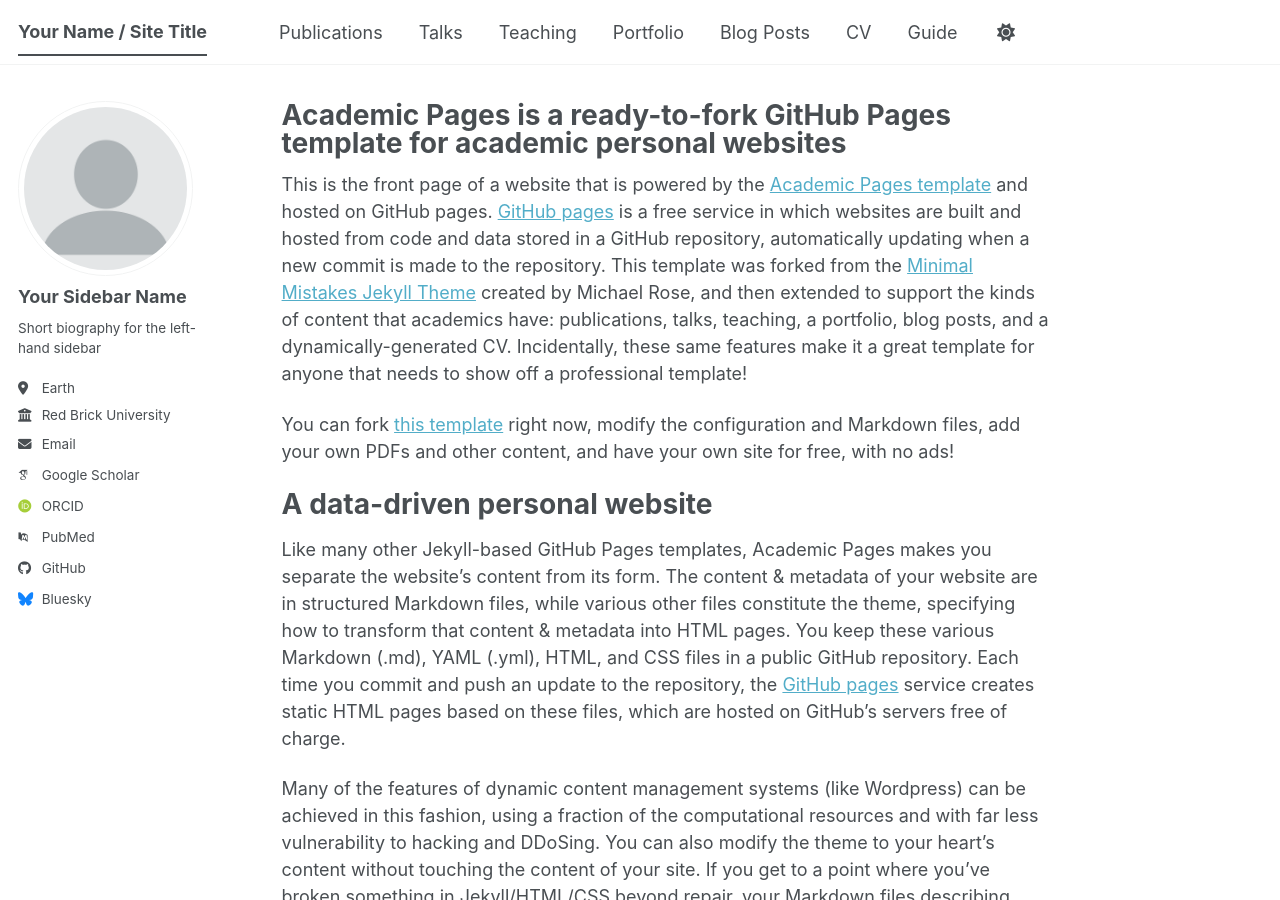
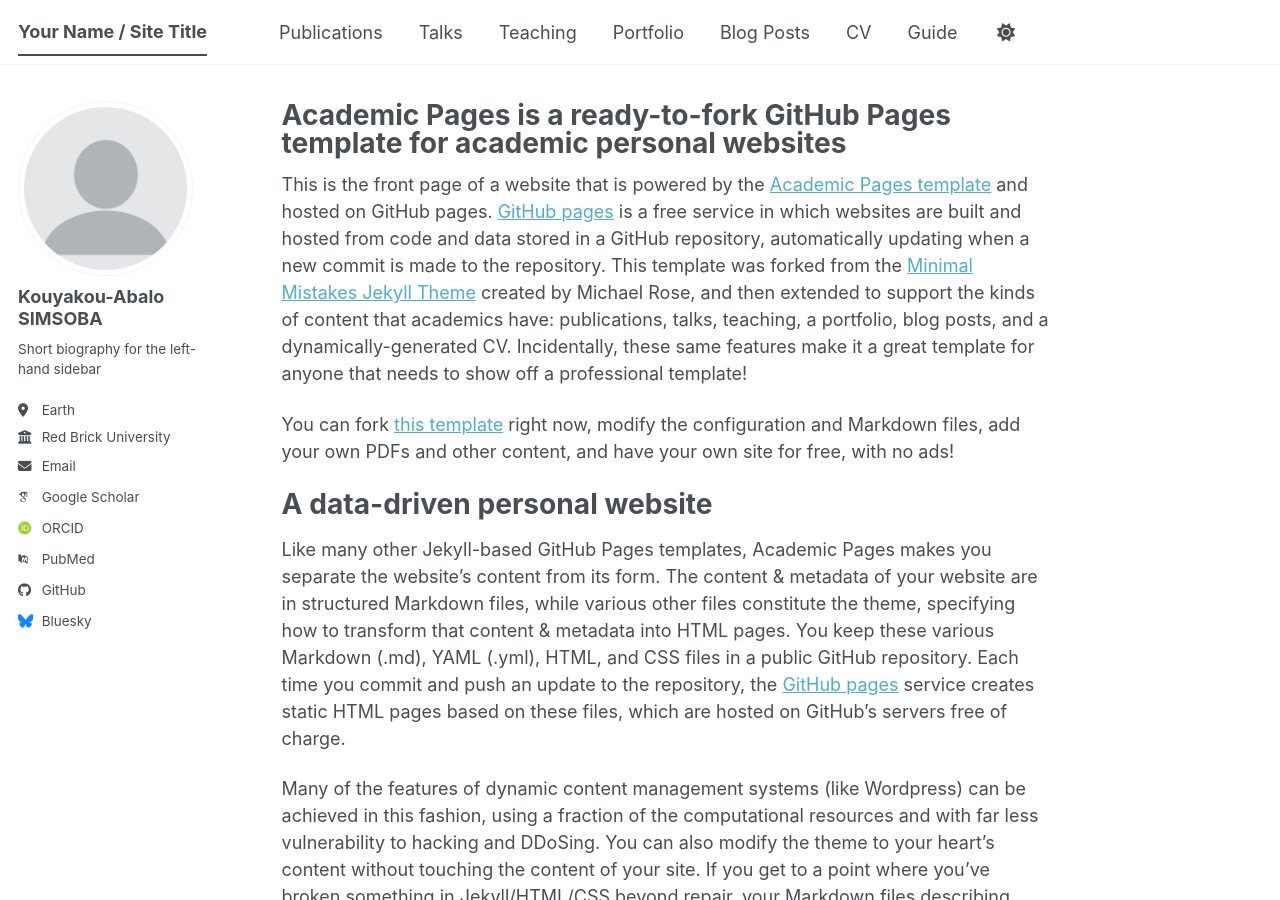
Before and after one commit to simsoba-research/simsoba-research.github.io, a Jekyll site: the page built from _pages/about.md, in a window 1280 px wide and 900 px high. Built offline with Jekyll 4.4.1, drawn with Linux system fonts in a browser that asks for light colours; some web fonts are replaced; a script bundle is joined from its source files by our own code; library files that are not in the unit come from our copies.

Commit message:
Update _config.yml

```diff
--- a/_config.yml
+++ b/_config.yml
@@ -24,7 +24,7 @@ repository               : "academicpages/academicpages.github.io"
 author:
   # Biographic information
   avatar           : "profile.png"
-  name             : "Your Sidebar Name"
+  name             : "Kouyakou-Abalo SIMSOBA"
   pronouns         : # example: "she/her"
   bio              : "Short biography for the left-hand sidebar"
   location         : "Earth"
```
